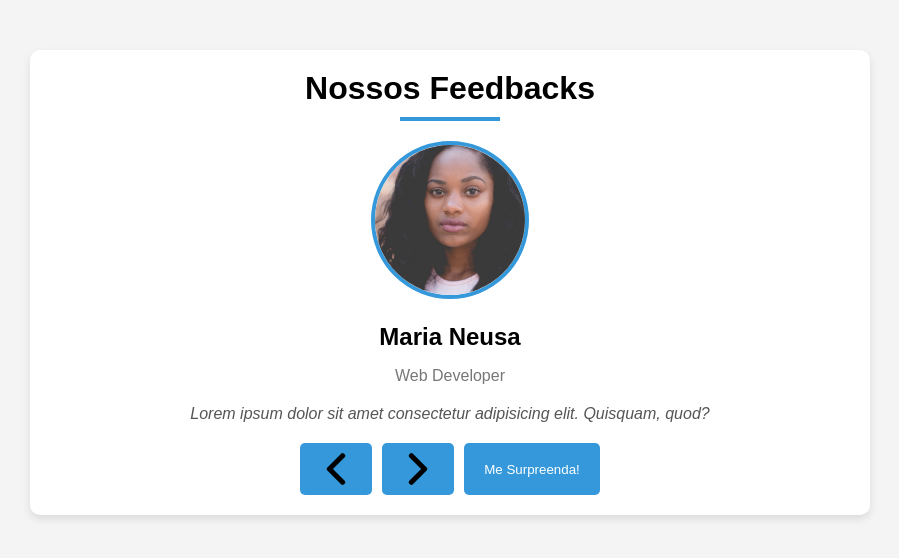
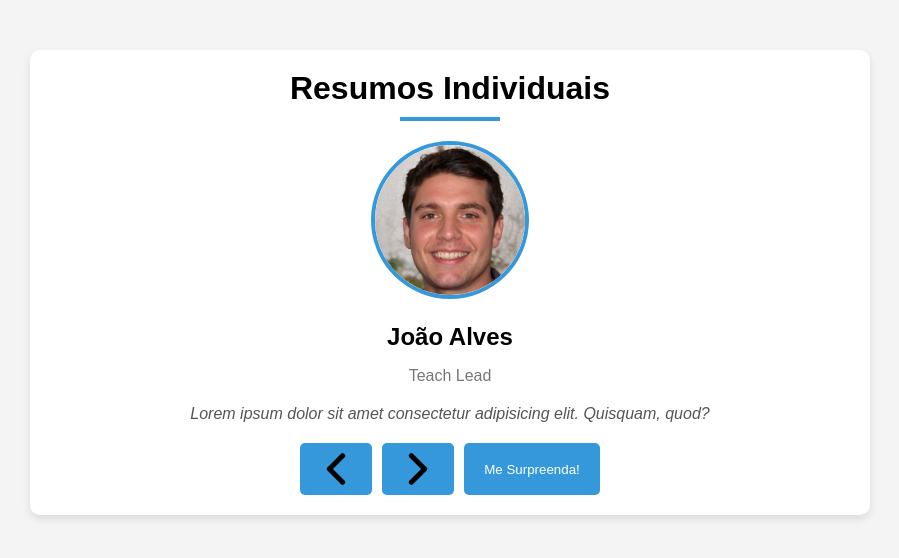
Before and after one commit to Minf-afk/carrosel, a plain HTML site: page index.html in a window 1280 px wide. Shown: the whole page, without its empty margins (190-1089 px from the left). Drawn offline with Linux system fonts and the light colour scheme.

```diff
--- a/app.js
+++ b/app.js
@@ -1,28 +1,35 @@
 const review = [
     {
         id: 1,
+        name: "João Alves",
+        job: "Teach Lead",
+        img: "img/peo1.jpg",
+        text: "Lorem ipsum dolor sit amet consectetur adipisicing elit. Quisquam, quod?"
+    },
+    {
+        id: 2,
         name: "Maria Neusa",
         job: "Web Developer",
         img: "img/peo2.jpg",
         text: "Lorem ipsum dolor sit amet consectetur adipisicing elit. Quisquam, quod?"
     },
     {
-        id: 2,
+        id: 3,
         name: "João Pedro",
         job: "Designer",
         img: "img/peo3.jpg",
         text: "Loren ipsun dolor sit anet, consectetur adipisci elit, sed eiusnod tenpor incidunt ut labore et dolore nagna aliqua. Ut enin ad ninin venian, quis nostrun exercitationen ullan corporis suscipit laboriosan, nisi ut aliquid ex ea connodi consequatur. Quis aute iure reprehenderit in voluptate velit esse cillun dolore eu fugiat nulla pariatur. Excepteur sint obcaecat cupiditat non proident, sunt in culpa qui officia deserunt nollit anin id est laborun."
     },
     {
-        id: 3,
+        id: 4,
         name: "Marcely Oliveira",
         job: "Web Developer",
         img: "img/peo4.jpg",
         text: "Et harum quidem rerum facilis est et expedita distinctio. "
     },
     {
-        id: 4,
-        name: "Maria Neusa",
+        id: 5,
+        name: "Marcos Oliveira",
         job: "Web Developer",
         img: "img/peo5.jpg",
         text: " Temporibus autem quibusdam et aut officiis debitis aut rerum necessitatibus saepe eveniet, ut et voluptates repudiandae sint et molestiae non recusandae."
--- a/index.html
+++ b/index.html
@@ -8,7 +8,7 @@
     <main>
       <section class="container">
         <div class="title">
-          <h1>Nossos Feedbacks</h1>
+          <h1>Resumos Individuais</h1>
           <div class="undeline"></div>
         </div>
         <article class="feedback">
```
